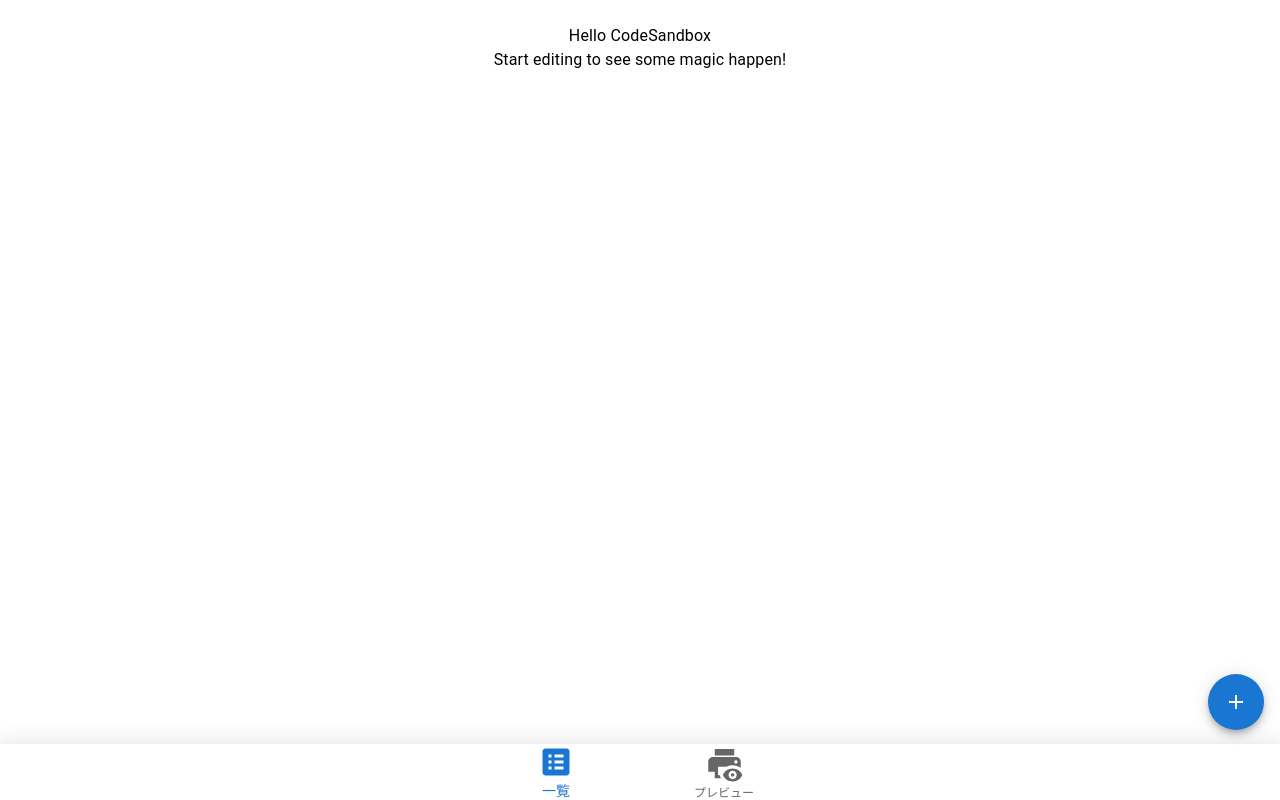
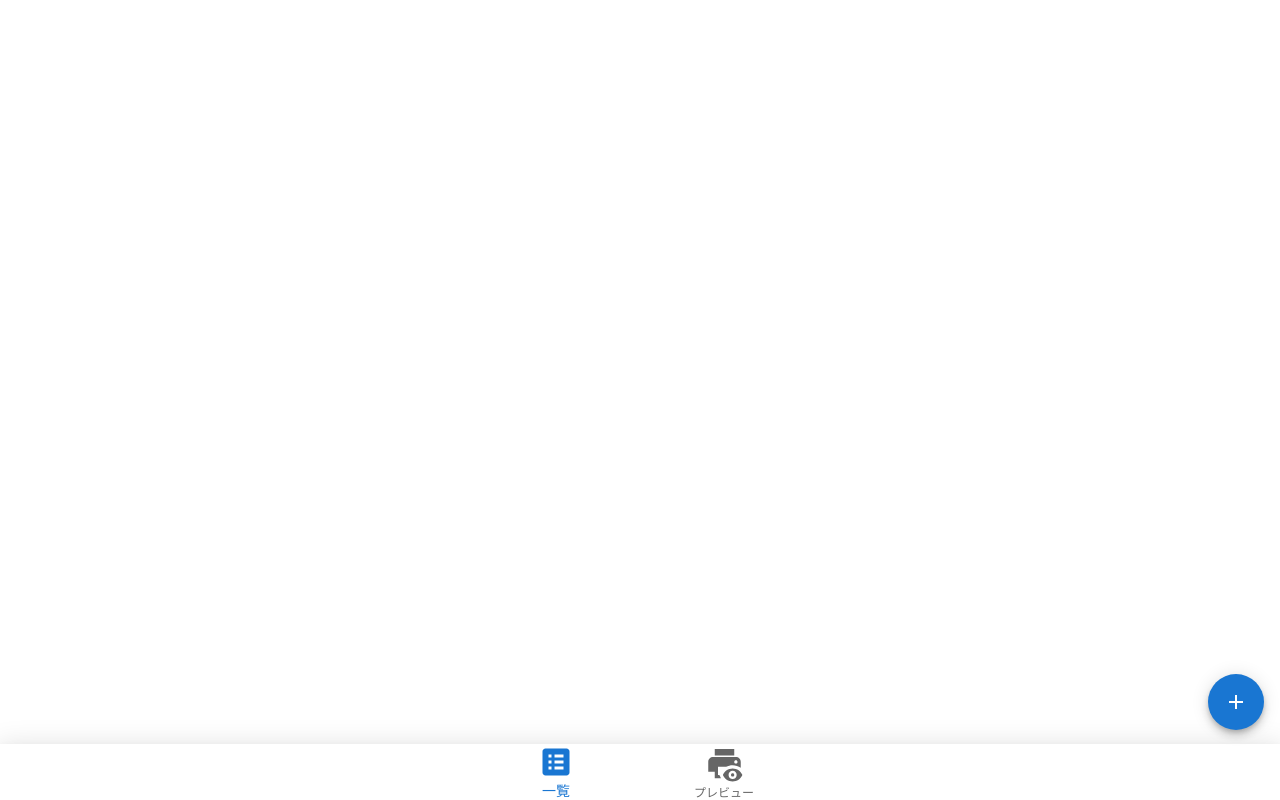
Before and after one commit to nekorisu8150/reach, a React (Create React App) app: page / in a window 1280 px wide. Built offline with nearby package versions, Linux system fonts and the light colour scheme.

Commit message:
デフォルトのテキスト削除

```diff
--- a/src/App.js
+++ b/src/App.js
@@ -236,8 +236,6 @@ export default function App() {
                         ))}
                     </BottomNavigation>
                 </Paper>
-                <Typography>Hello CodeSandbox</Typography>
-                <Typography>Start editing to see some magic happen!</Typography>
             </Box>
         </div>
     );
```
